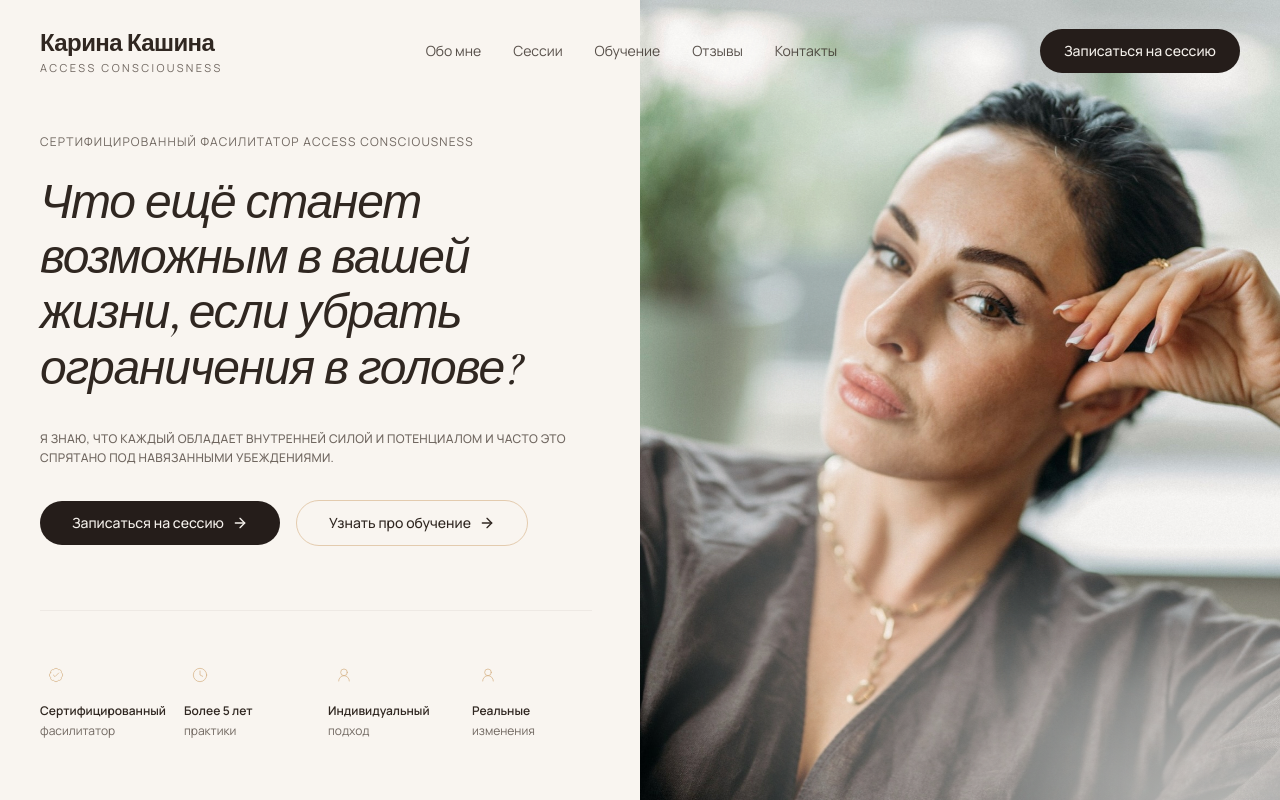
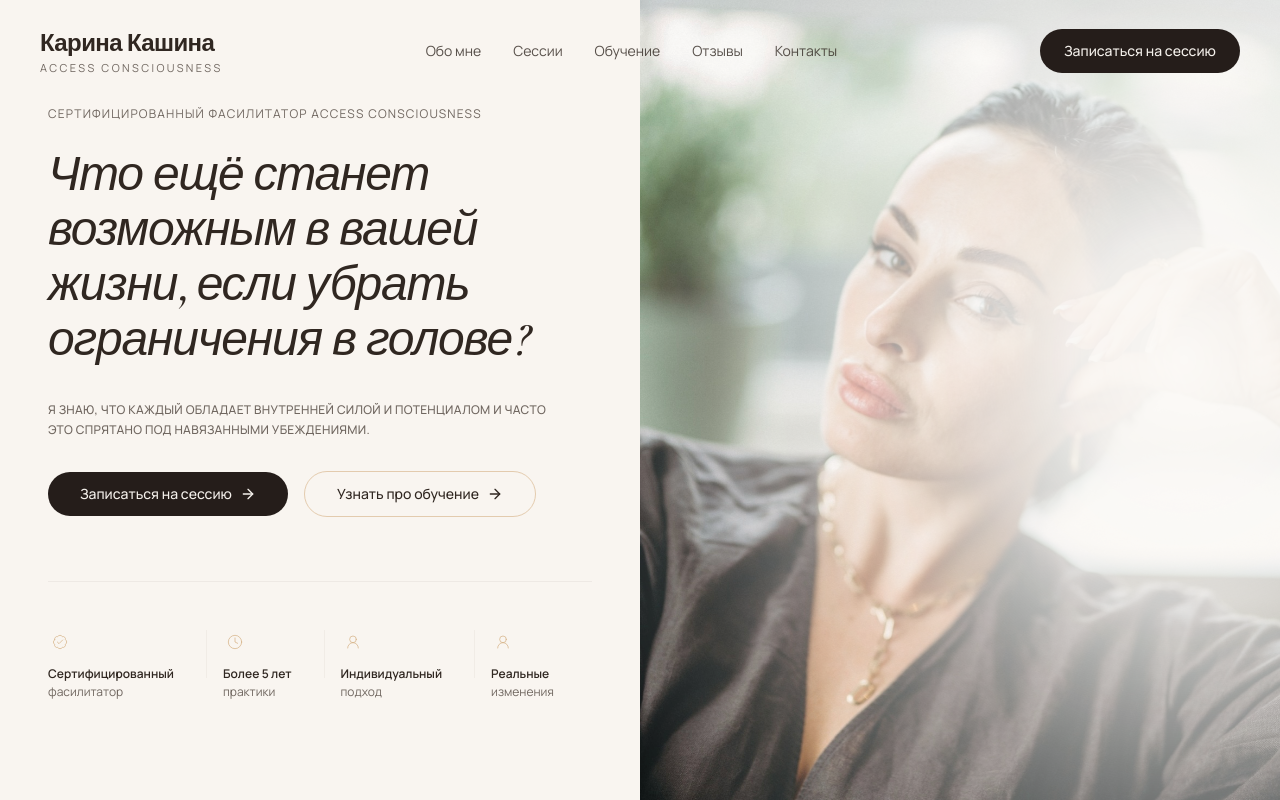
Before and after one commit to denis88892/karinav1, a Next.js app: page / in a window 1280 px wide. Shown: the top 800 px of the page. Built offline with nearby package versions, Linux system fonts and the light colour scheme.

Commit message:
feat: revamp hero section layout and mask styles for modern aesthetic
Co-authored-by: denis88892 <62354037+denis88892@users.noreply.github.com>

```diff
--- a/components/landing/hero.tsx
+++ b/components/landing/hero.tsx
@@ -13,12 +13,12 @@ const stats = [
 
 export function Hero() {
   return (
-    <section className="relative overflow-hidden bg-background">
-      {/* Mobile-first layout: portrait first, then content */}
-      <div className="flex flex-col lg:grid lg:grid-cols-2 lg:max-w-7xl lg:mx-auto">
+    <section className="relative w-full min-h-screen bg-background overflow-hidden">
+      {/* Desktop Layout: Full height with image on right, text on left */}
+      <div className="relative h-screen flex items-center">
 
-        {/* Hero Image - Priority on mobile */}
-        <div className="relative order-first lg:order-last min-h-[45vh] lg:min-h-[100vh]">
+        {/* Hero Image Container - Right side with smoke-screen dissolve */}
+        <div className="absolute inset-y-0 right-0 w-full lg:w-1/2 pointer-events-none">
           <AnimatedScale>
             <Image
               src="/images/hero-portrait.png"
@@ -29,20 +29,20 @@ export function Hero() {
               className="object-cover object-top"
             />
 
-            {/* Powerful misty dissolve mask - left and bottom edges */}
+            {/* Smoke-screen dissolve: sophisticated radial feathered mask */}
             <div
               className="absolute inset-0 pointer-events-none"
               style={{
-                maskImage: 'radial-gradient(ellipse 120% 100% at 100% 50%, rgba(0,0,0,1) 30%, rgba(0,0,0,0.8) 45%, rgba(0,0,0,0.4) 65%, rgba(0,0,0,0) 90%)',
-                WebkitMaskImage: 'radial-gradient(ellipse 120% 100% at 100% 50%, rgba(0,0,0,1) 30%, rgba(0,0,0,0.8) 45%, rgba(0,0,0,0.4) 65%, rgba(0,0,0,0) 90%)',
-                background: 'linear-gradient(to top, rgb(251, 249, 246) 0%, rgba(251, 249, 246, 0.6) 20%, transparent 40%), linear-gradient(to right, rgb(251, 249, 246) 0%, rgba(251, 249, 246, 0.8) 15%, rgba(251, 249, 246, 0.5) 30%, transparent 50%)',
+                maskImage: 'radial-gradient(ellipse 140% 130% at 85% 45%, rgba(0,0,0,1) 0%, rgba(0,0,0,0.95) 12%, rgba(0,0,0,0.8) 24%, rgba(0,0,0,0.5) 40%, rgba(0,0,0,0.2) 58%, rgba(0,0,0,0) 80%)',
+                WebkitMaskImage: 'radial-gradient(ellipse 140% 130% at 85% 45%, rgba(0,0,0,1) 0%, rgba(0,0,0,0.95) 12%, rgba(0,0,0,0.8) 24%, rgba(0,0,0,0.5) 40%, rgba(0,0,0,0.2) 58%, rgba(0,0,0,0) 80%)',
+                background: '#FBF9F6',
               }}
             />
           </AnimatedScale>
         </div>
 
-        {/* Content */}
-        <div className="flex flex-col justify-center px-5 py-12 md:px-10 lg:py-32 lg:pr-12">
+        {/* Content - Left side, centered vertically */}
+        <div className="relative z-10 w-full lg:w-1/2 px-5 py-12 md:px-10 lg:px-12 lg:py-0 flex flex-col justify-center">
 
           {/* Expert Label */}
           <AnimatedFadeUp>
@@ -53,19 +53,19 @@ export function Hero() {
 
           {/* Main Headline - Elegant serif italic */}
           <AnimatedFadeUp delay={0.1}>
-            <h1 className="mt-6 font-serif text-4xl italic font-medium leading-[1.15] tracking-tight text-foreground text-balance lg:text-5xl">
+            <h1 className="mt-6 font-serif text-4xl lg:text-5xl italic font-medium leading-[1.15] tracking-tight text-foreground lg:max-w-2xl">
               Что ещё станет возможным в вашей жизни, если убрать ограничения в голове?
             </h1>
           </AnimatedFadeUp>
 
           {/* Supporting Text - Uppercase description block */}
           <AnimatedFadeUp delay={0.2}>
-            <p className="mt-8 max-w-xl text-xs uppercase leading-relaxed tracking-wide text-muted-foreground font-medium">
+            <p className="mt-8 max-w-lg text-xs uppercase leading-relaxed tracking-wide text-muted-foreground font-medium">
               Я знаю, что каждый обладает внутренней силой и потенциалом и часто это спрятано под навязанными убеждениями.
             </p>
           </AnimatedFadeUp>
 
-          {/* CTAs */}
+          {/* CTAs - Horizontal buttons */}
           <AnimatedFadeUp delay={0.3} className="mt-8 flex flex-col gap-4 sm:flex-row sm:items-center">
             <a
               href="#contact"
@@ -83,19 +83,20 @@ export function Hero() {
             </a>
           </AnimatedFadeUp>
 
-          {/* Features Bottom Bar */}
-          <AnimatedContainer className="mt-16 grid grid-cols-2 gap-6 sm:grid-cols-4 border-t border-border/40 pt-8 lg:pt-12" staggerDelay={0.08}>
-            {stats.map((s) => (
-              <AnimatedItem key={s.title}>
-                <div className="flex flex-col items-start gap-3 text-center sm:text-left">
-                  <span className="flex size-8 items-center justify-center text-accent/70">
+          {/* Features Bottom Bar - Horizontal layout with dividers */}
+          <AnimatedContainer className="mt-16 flex items-center justify-start gap-0 border-t border-border/40 pt-8 lg:pt-12 lg:gap-8" staggerDelay={0.08}>
+            {stats.map((s, idx) => (
+              <AnimatedItem key={s.title} className="flex items-start gap-4 flex-1 lg:flex-initial pl-0">
+                {idx > 0 && <div className="hidden lg:block h-12 w-px bg-border/30" />}
+                <div className="flex flex-col items-start gap-3">
+                  <span className="flex size-6 items-center justify-center text-accent/70 shrink-0">
                     <s.icon className="size-4" strokeWidth={1.5} />
                   </span>
                   <div>
                     <span className="block text-xs font-semibold text-foreground">
                       {s.title}
                     </span>
-                    <span className="block text-xs text-muted-foreground mt-1">
+                    <span className="block text-xs text-muted-foreground mt-0.5">
                       {s.sub}
                     </span>
                   </div>
```
